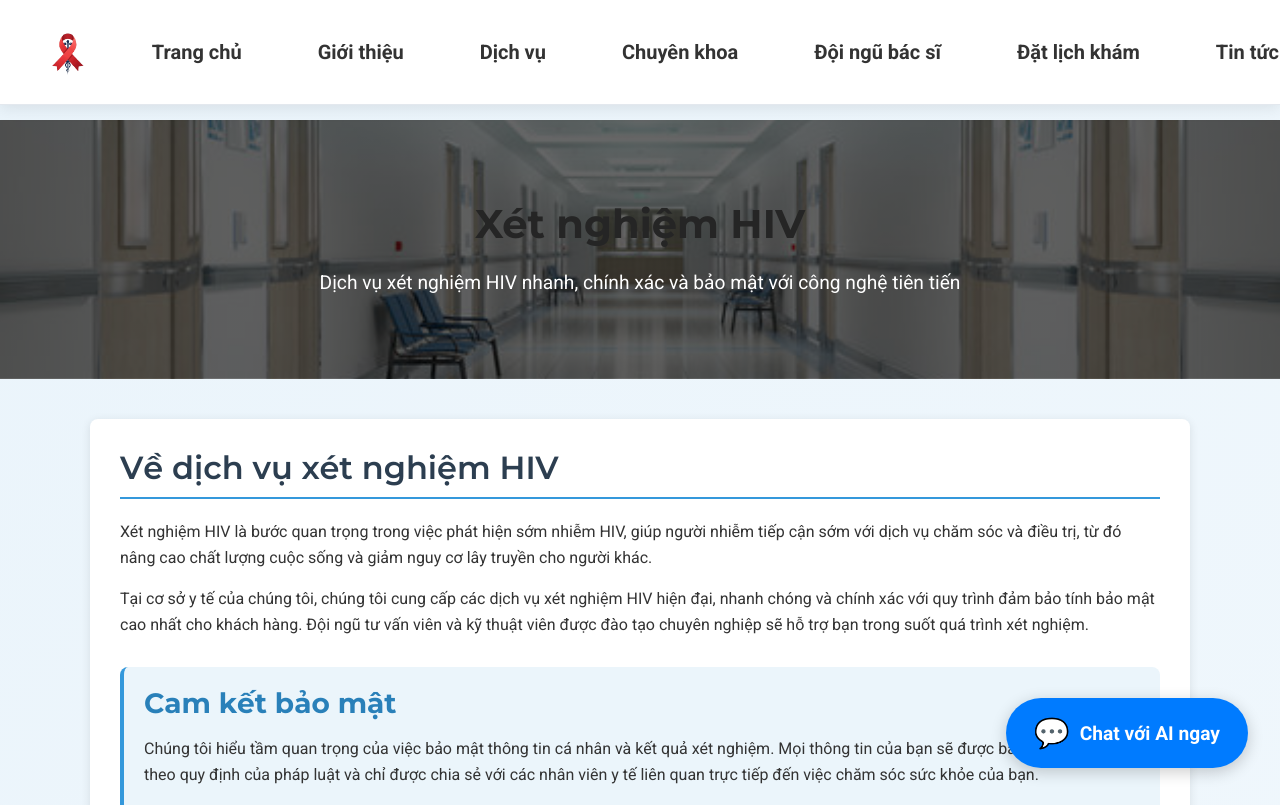
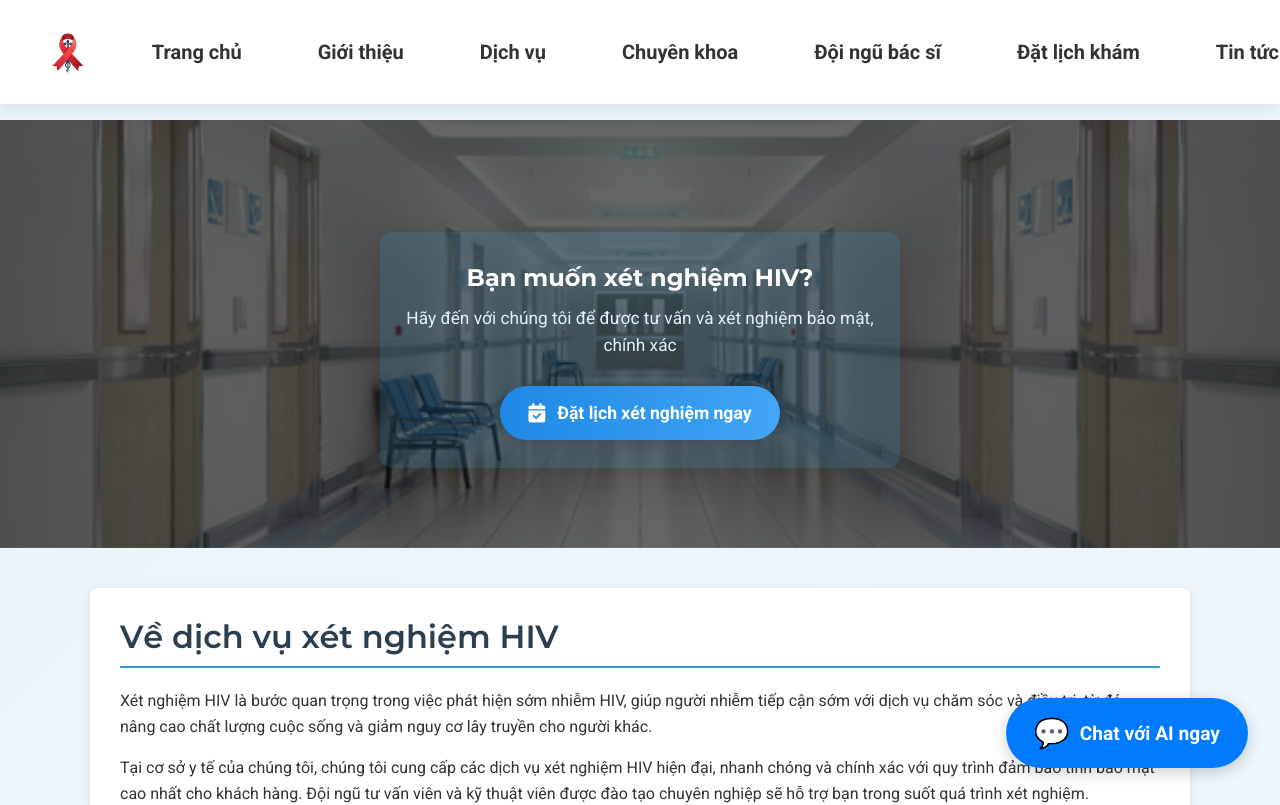
Before and after one commit to tindonknowcode77/SWP391, a React (Vite) app: page /hospital/dich-vu/xet-nghiem in a window 1280 px wide. Shown: the top 805 px of the page. Built offline with nearby package versions, Linux system fonts and the light colour scheme.

Commit message:
update lich voi dich vu

```diff
--- a/src/doctor/doctor.jsx
+++ b/src/doctor/doctor.jsx
@@ -351,7 +351,6 @@ const Doctor = () => {
                       <th>Thời gian</th>
                       <th>Số điện thoại</th>
                       <th>Trạng thái</th>
-                      <th>Đã khám</th>
                     </tr>
                   </thead>
                   <tbody>
@@ -369,20 +368,33 @@ const Doctor = () => {
                           <td>{item.BookingType}</td>
                           <td>{item.BookDate ? new Date(item.BookDate).toLocaleString('vi-VN') : ''}</td>
                           <td>{item.Patient?.Phone || ''}</td>
-                          <td className={
+                          <td
+                            className={
                               item.Status === 'Đang chờ'
                                 ? 'status-badge-2 status-pending-3'
                                 : item.Status === 'Đã xác nhận'
                                 ? 'status-badge-2 status-confirmed-3'
                                 : item.Status === 'Đã checkin'
                                 ? 'status-badge-2 status-checkedin-3'
-                              : item.Status === 'Đã khám'
-                              ? 'status-badge-2 status-examined-3'
                                 : item.Status === 'Rejected'
                                 ? 'status-badge-2 status-rejected-3'
                                 : item.Status === 'Thành công'
                                 ? 'status-badge-2 status-thanhcong-3'
-                              : 'status-badge-2'}>{item.Status || ''}
+                                : item.Status === 'Đã khám'
+                                ? 'status-badge-2 status-examined-3'
+                                : item.Status === 'Đã hủy'
+                                ? 'status-badge-2 status-cancelled-3'
+                                : 'status-badge-2'
+                            }
+                            style={
+                              item.Status === 'Đã khám'
+                                ? { color: '#FFD600', fontWeight: 'bold' }
+                                : item.Status === 'Đã hủy'
+                                ? { color: '#FF1744', fontWeight: 'bold' }
+                                : {}
+                            }
+                          >
+                            {item.Status || ''}
                             {item.Status === 'Đã xác nhận' && (
                               <button
                                 onClick={e => {
@@ -396,16 +408,6 @@ const Doctor = () => {
                                 Checkout
                               </button>
                             )}
-                          </td>
-                          <td style={{textAlign:'center'}}>
-                            <input
-                              type="checkbox"
-                              checked={item.Status === 'Đã khám'}
-                              disabled={item.Status !== 'Đã checkin'}
-                              onChange={e => {
-                                if (e.target.checked) handleExaminationComplete(item.BookID);
-                              }}
-                            />
                           </td>
                         </tr>
                       ))}
--- a/src/pages/ARVTreatment.jsx
+++ b/src/pages/ARVTreatment.jsx
@@ -38,8 +38,13 @@ const ARVTreatment = () => {
       <Navbar />
       <div className="arv-page">
         <div className="arv-header">
-          <h1>Điều trị ARV</h1>
-          <p>Phác đồ điều trị ARV hiện đại giúp kiểm soát virus HIV hiệu quả và nâng cao chất lượng cuộc sống</p>
+          <div className="cta-box-header">
+            <h3>Bạn muốn điều trị ARV?</h3>
+            <p>Hãy đến với chúng tôi để được tư vấn và điều trị ARV hiện đại, bảo mật, hiệu quả</p>
+            <Link to="/hospital/lich-kham" className="cta-btn-header">
+              <i className="fas fa-calendar-check"></i> Đặt lịch điều trị
+            </Link>
+          </div>
         </div>
 
         <div className="arv-content">
@@ -261,11 +266,6 @@ const ARVTreatment = () => {
             </div>
           </section>
 
-          <div className="cta-box">
-            <h3>Bạn cần tư vấn về điều trị ARV?</h3>
-            <p>Đội ngũ y bác sĩ chuyên khoa của chúng tôi luôn sẵn sàng hỗ trợ bạn</p>
-            <Link to="/hospital/lich-kham" className="cta-btn">Đặt lịch khám ngay</Link>
-          </div>
         </div>
       </div>
     </>
--- a/src/pages/HIVTesting.jsx
+++ b/src/pages/HIVTesting.jsx
@@ -38,8 +38,14 @@ const HIVTesting = () => {
       <Navbar />
       <div className="testing-page">
         <div className="testing-header">
-          <h1>Xét nghiệm HIV</h1>
-          <p>Dịch vụ xét nghiệm HIV nhanh, chính xác và bảo mật với công nghệ tiên tiến</p>
+
+          <div className="cta-box-header">
+            <h3>Bạn muốn xét nghiệm HIV?</h3>
+            <p>Hãy đến với chúng tôi để được tư vấn và xét nghiệm bảo mật, chính xác</p>
+            <Link to="/hospital/lich-kham" className="cta-btn-header">
+              <i className="fas fa-calendar-check"></i> Đặt lịch xét nghiệm ngay
+            </Link>
+          </div>
         </div>
 
         <div className="testing-content">
@@ -249,12 +255,6 @@ const HIVTesting = () => {
               ))}
             </div>
           </section>
-
-          <div className="cta-box">
-            <h3>Bạn muốn xét nghiệm HIV?</h3>
-            <p>Hãy đến với chúng tôi để được tư vấn và xét nghiệm bảo mật, chính xác</p>
-            <Link to="/hospital/lich-kham" className="cta-btn">Đặt lịch xét nghiệm ngay</Link>
-          </div>
         </div>
       </div>
     </>
--- a/src/styles/ARVTreatment.css
+++ b/src/styles/ARVTreatment.css
@@ -4,7 +4,8 @@
 }
 
 .arv-header {
-  background-image: linear-gradient(rgba(0, 0, 0, 0.6), rgba(0, 0, 0, 0.6)), url('../assets/images/hospital-background.png');
+  background-image: linear-gradient(rgba(0, 0, 0, 0.6), rgba(0, 0, 0, 0.6)),
+    url('../assets/images/hospital-background.png');
   background-size: cover;
   background-position: center;
   color: white;
@@ -18,11 +19,38 @@
   margin-bottom: 20px;
   font-weight: 700;
 }
-
 .arv-header p {
   font-size: 1.2rem;
   max-width: 800px;
   margin: 0 auto;
+}
+
+.cta-btn-header {
+  display: inline-flex;
+  align-items: center;
+  gap: 0.75rem;
+  margin-top: 2rem;
+  padding: 0.8rem 1.8rem;
+  font-size: 1.1rem;
+  font-weight: 600;
+  color: #fff;
+  background: linear-gradient(90deg, #1e88e5, #42a5f5);
+  border: none;
+  border-radius: 50px;
+  text-decoration: none;
+  cursor: pointer;
+  transition: all 0.3s ease;
+  box-shadow: 0 4px 15px rgba(0, 0, 0, 0.2);
+}
+
+.cta-btn-header:hover {
+  transform: translateY(-3px);
+  box-shadow: 0 6px 20px rgba(0, 0, 0, 0.25);
+  background: linear-gradient(90deg, #1976d2, #1e88e5);
+}
+
+.cta-btn-header i {
+  font-size: 1.2rem;
 }
 
 .arv-content {
@@ -212,38 +240,6 @@
   margin-bottom: 10px;
 }
 
-.cta-box {
-  background-color: #3498db;
-  color: white;
-  text-align: center;
-  padding: 40px;
-  border-radius: 8px;
-  margin-top: 40px;
-}
-
-.cta-box h3 {
-  margin-bottom: 20px;
-  font-size: 1.8rem;
-}
-
-.cta-btn {
-  display: inline-block;
-  background-color: white;
-  color: #3498db;
-  padding: 12px 25px;
-  border-radius: 30px;
-  text-decoration: none;
-  font-weight: 600;
-  margin-top: 20px;
-  transition: all 0.3s ease;
-}
-
-.cta-btn:hover {
-  background-color: #2980b9;
-  color: white;
-  transform: scale(1.05);
-}
-
 .side-effects {
   background-color: #f9f9f9;
   border-radius: 8px;
--- a/src/styles/HIVTesting.css
+++ b/src/styles/HIVTesting.css
@@ -23,6 +23,58 @@
   font-size: 1.2rem;
   max-width: 800px;
   margin: 0 auto;
+}
+
+.cta-box-header {
+  background: rgba(52, 152, 219, 0.15);
+  color: #fff;
+  text-align: center;
+  padding: 32px 20px 28px 20px;
+  border-radius: 12px;
+  margin: 32px auto 0 auto;
+  max-width: 520px;
+  box-shadow: 0 4px 18px rgba(0,0,0,0.10);
+}
+
+.cta-box-header h3 {
+  margin-bottom: 12px;
+  font-size: 1.5rem;
+  font-weight: 700;
+  color: #fff;
+}
+
+.cta-box-header p {
+  margin-bottom: 18px;
+  color: #e3f2fd;
+  font-size: 1.08rem;
+}
+
+.cta-btn-header {
+  display: inline-flex;
+  align-items: center;
+  gap: 0.75rem;
+  margin-top: 0.5rem;
+  padding: 0.8rem 1.8rem;
+  font-size: 1.1rem;
+  font-weight: 600;
+  color: #fff;
+  background: linear-gradient(90deg, #1e88e5, #42a5f5);
+  border: none;
+  border-radius: 50px;
+  text-decoration: none;
+  cursor: pointer;
+  transition: all 0.3s ease;
+  box-shadow: 0 4px 15px rgba(0, 0, 0, 0.2);
+}
+
+.cta-btn-header:hover {
+  transform: translateY(-3px);
+  box-shadow: 0 6px 20px rgba(0, 0, 0, 0.25);
+  background: linear-gradient(90deg, #1976d2, #1e88e5);
+}
+
+.cta-btn-header i {
+  font-size: 1.2rem;
 }
 
 .testing-content {
```
Lines whose indentation alone changed are shown as unchanged.
